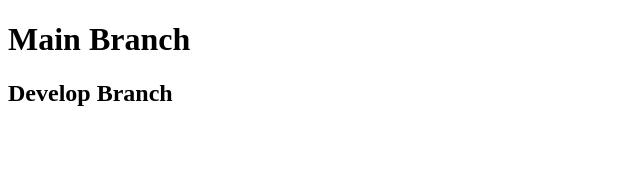
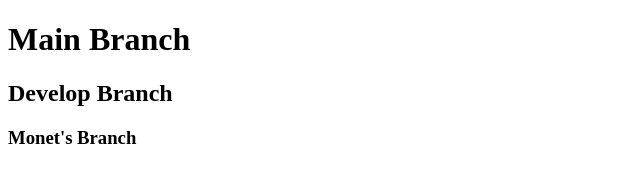
Before and after one commit to ravenf12/teamGit, a plain HTML site: page index.html in a window 1280 px wide. Shown: the whole page, without its empty margins (0-640 px from the left). Drawn offline with Linux system fonts and the light colour scheme.

Commit message:
Made personal branch MR

```diff
--- a/index.html
+++ b/index.html
@@ -9,5 +9,6 @@
 <body>
     <h1>Main Branch</h1>
     <h2>Develop Branch</h2>
+    <h3>Monet's Branch</h3>
 </body>
 </html>
```
